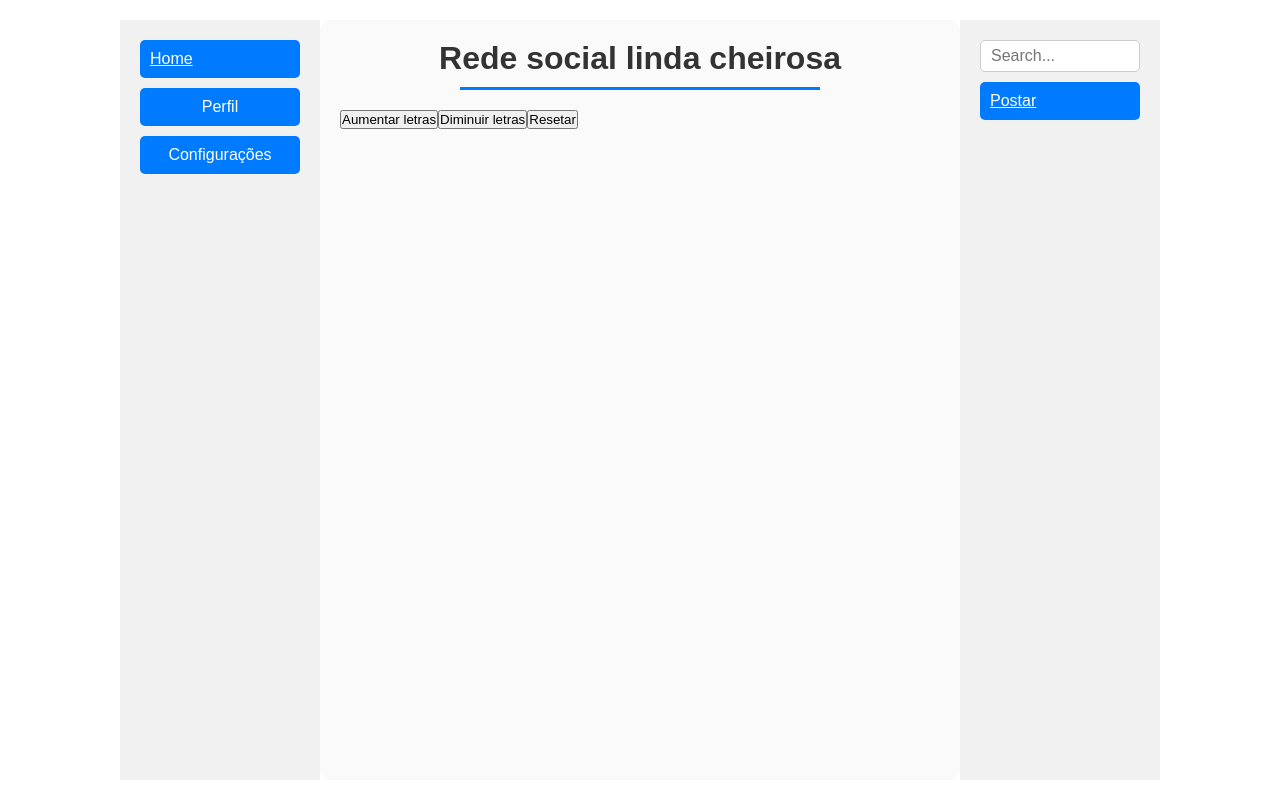
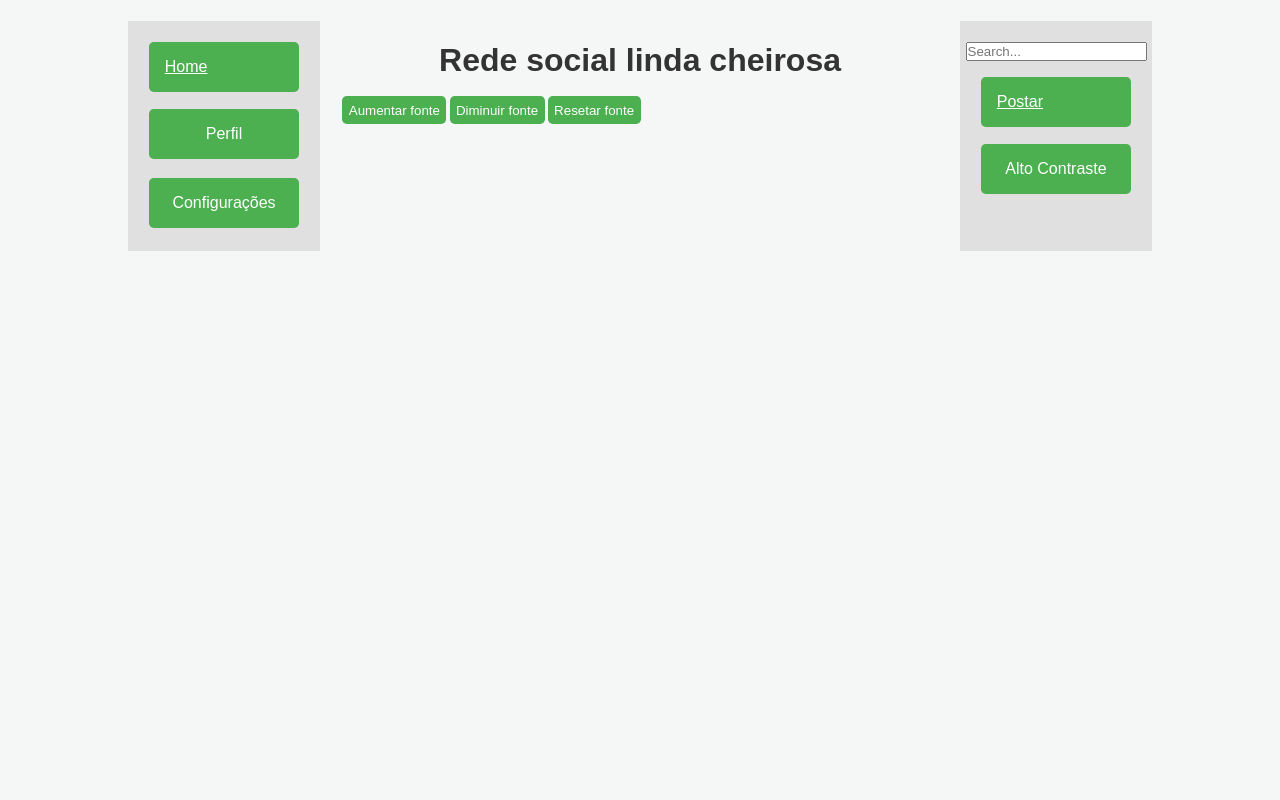
Before and after one commit to yamazakira/projeto-TEIEA, a React (Vite) app: page / in a window 1280 px wide. Built offline with nearby package versions, Linux system fonts and the light colour scheme; no server answers.

Commit message:
Tema alto contraste

```diff
--- a/src/App.tsx
+++ b/src/App.tsx
@@ -1,27 +1,43 @@
 import React from 'react';
 import './globals.css';
 import { Link, Outlet } from 'react-router-dom';
+import { ThemeProvider } from './paginas/temasContext';
+import { useTheme } from './paginas/temasContext';
+
+const ThemeToggleButton: React.FC = () => {
+  const { theme, toggleTheme } = useTheme();
+
+  return (
+    <button onClick={toggleTheme}
+      className="nav-button">
+      {theme === 'light' ? 'Alto Contraste' : 'Modo Claro'}
+    </button>
+  );
+};
 
 const App = () => {
   return (
+    <ThemeProvider>
       <div className="app-container">
-      <div className="sidebar-left">
+        <div div className="sidebar-left" >
           <Link to='/' className='nav-button'>Home</Link>
           <button className="nav-button">Perfil</button>
           <button className="nav-button">Configurações</button>
+
         </div>
         <main className="feed-container">
           <div className="app-header">
             <h1 className="app-title">Rede social linda cheirosa</h1>
-          <div className="divider"></div>
           </div>
           <Outlet />
         </main>
         <div className="sidebar-right">
           <input type="text" className="search-bar" placeholder="Search..." />
           <Link to='/createpost' className='nav-button'>Postar</Link>
+          <ThemeToggleButton />
         </div>
-    </div>
+      </div >
+    </ThemeProvider >
   );
 }
 
--- a/src/globals.css
+++ b/src/globals.css
@@ -1,4 +1,3 @@
-/* Reset some default styles */
 * {
     margin: 0;
     padding: 0;
@@ -9,97 +8,117 @@ body,
 html {
     height: 100%;
     font-family: Arial, sans-serif;
+    font-size: 1rem;
 }
 
-/* Container for the app layout */
+:root {
+    --background-light: #f4f7f6;
+    --background-dark: #000000;
+    --text-light: #333;
+    --text-dark: #ffffff;
+    --sidebar-bg-light: #e0e0e0;
+    --sidebar-bg-dark: #111111;
+    --button-bg-light: #4caf50;
+    --button-bg-dark: #ff0000;
+    --button-hover-light: #388e3c;
+    --button-hover-dark: #ff4500;
+    --highlight: #ffff00;
+}
+
+body {
+    background-color: var(--background-light);
+    color: var(--text-light);
+    transition: background-color 0.3s, color 0.3s;
+}
+
+body[data-theme='dark'] {
+    background-color: var(--background-dark);
+    color: var(--text-dark);
+}
+
 .app-container {
     display: flex;
     justify-content: center;
-    height: 100vh;
+    height: 100%;
     width: 100%;
-    padding: 20px;
+    padding: 1.3rem;
+
 }
 
-.sidebar-right {
-    width: 200px;
-    background-color: #f1f1f1;
-    padding: 20px;
+.sidebar-right,
+.sidebar-left {
+    width: 12rem;
+    height: auto;
+    padding: 1.3rem;
     display: flex;
     flex-direction: column;
-    gap: 10px;
+    gap: 1rem;
     align-items: center;
+    background-color: var(--sidebar-bg-light);
+    transition: background-color 0.3s;
 }
 
-/* Search bar */
-.search-bar {
-    width: 100%;
-    height: 2em;
-    padding: 10px;
-    font-size: 16px;
-    border: 1px solid #ccc;
-    border-radius: 5px;
+body[data-theme='dark'] .sidebar-right,
+body[data-theme='dark'] .sidebar-left {
+    background-color: var(--sidebar-bg-dark);
 }
 
-/* Feed Container */
 .feed-container {
     flex: 1;
     max-width: 40rem;
     min-width: 20rem;
-    /* Makes the feed smaller */
-    background-color: #fafafa;
-    padding: 20px;
+    background-color: var(--background-light);
+    padding: 1.3rem;
     display: flex;
     flex-direction: column;
     align-items: center;
-    border-radius: 10px;
+    border-radius: 0.6rem;
+    transition: background-color 0.3s;
 }
 
-/* Header above the feed */
+body[data-theme='dark'] .feed-container {
+    background-color: var(--background-dark);
+}
+
 .app-header {
     width: 100%;
     text-align: center;
-    margin-bottom: 10px;
+    margin-bottom: 1rem;
 }
 
 .app-title {
-    font-size: 32px;
+    font-size: 2rem;
     font-weight: bold;
-    color: #333;
+    color: var(--text-light);
+    transition: color 0.3s;
 }
 
-.divider {
-    width: 60%;
-    height: 3px;
-    background-color: #007bff;
-    margin: 10px auto;
+body[data-theme='dark'] .app-title {
+    color: var(--highlight);
 }
 
-/* Right Sidebar */
-.sidebar-left {
-    width: 200px;
-    background-color: #f1f1f1;
-    padding: 20px;
-    display: flex;
-    flex-direction: column;
-    gap: 10px;
-    align-items: center;
-}
-
-/* Buttons */
 .nav-button {
     width: 100%;
-    padding: 10px;
-    font-size: 16px;
+    padding: 1rem;
+    font-size: 1rem;
     border: none;
-    background-color: #007bff;
+    background-color: var(--button-bg-light);
     color: white;
-    border-radius: 5px;
+    border-radius: 0.3rem;
     cursor: pointer;
     transition: background-color 0.3s;
 }
 
 .nav-button:hover {
-    background-color: #0056b3;
+    background-color: var(--button-hover-light);
+}
+
+body[data-theme='dark'] .nav-button {
+    background-color: var(--button-bg-dark);
+}
+
+body[data-theme='dark'] .nav-button:hover {
+    background-color: var(--button-hover-dark);
 }
 
 .feedPosts {
@@ -107,16 +126,14 @@ html {
 }
 
 .postIndividual {
-    /* background: lightgray; */
     margin-bottom: 2em;
 }
 
 .userInfo {
-    /* background-color: gray; */
     display: flex;
     flex-direction: row;
     align-items: center;
-    padding-bottom: 0.5rem;
+    padding-bottom: 0.3rem;
 }
 
 .postConteudo {
@@ -128,7 +145,7 @@ html {
 .postDesc {
     display: grid;
     grid-template-columns: 7fr 1fr;
-    padding: 0 0 0.5rem 0 ;
+    padding: 0 0 0.3rem 0;
 }
 
 .postDados {
@@ -136,7 +153,6 @@ html {
     flex-direction: row;
     align-items: center;
     gap: 1rem;
-    /* padding-top: 0.5rem; */
 }
 
 .postLikes,
@@ -145,3 +161,29 @@ html {
     flex-direction: row;
     align-items: center;
 }
+.buttonsContainer {
+    margin-bottom: 1rem;
+}
+button {
+    padding: 0.4rem;
+    font-size: 16;
+    margin: 0.1rem;
+    border: none;
+    background-color: var(--button-bg-light);
+    color: white;
+    border-radius: 0.3rem;
+    cursor: pointer;
+    transition: background-color 0.3s;
+}
+
+button:hover {
+    background-color: var(--button-hover-light);
+}
+
+body[data-theme='dark'] button {
+    background-color: var(--button-bg-dark);
+}
+
+body[data-theme='dark'] button:hover {
+    background-color: var(--button-hover-dark);
+}
--- a/src/main.tsx
+++ b/src/main.tsx
@@ -2,9 +2,9 @@ import React from "react";
 import ReactDOM from "react-dom/client";
 import App from "./App";
 import { BrowserRouter, createBrowserRouter, RouterProvider } from "react-router-dom";
-import Home from "./components/Home";
-import Create from "./components/Create";
-import useSpeechRecognition from "./components/useSpeechRecognition";
+import Home from "./paginas/Home";
+import Create from "./paginas/Create";
+import useSpeechRecognition from "./paginas/useSpeechRecognition";
 
 const router = createBrowserRouter([
     {
--- a/src/components/Home.tsx
+++ b/src/paginas/Home.tsx
@@ -74,6 +74,7 @@ const Home = () => {
         );
     };
 
+    // ExCLUIR POST
     const excluirPost = (postId: any, postUserId: any) => {
         if (postId) {
             api.delete(`/user/${postUserId}/post/${postId}`, {
@@ -86,9 +87,12 @@ const Home = () => {
     };
     return (
         <div className='feedPosts'>
-            <button onClick={increaseFontSize}>Aumentar letras</button>
-            <button onClick={decreaseFontSize}>Diminuir letras</button>
-            <button onClick={resetFontSize}>Resetar</button>
+            <div className="buttonsContainer">
+                <button onClick={increaseFontSize}>Aumentar fonte</button>
+                <button onClick={decreaseFontSize}>Diminuir fonte</button>
+                <button onClick={resetFontSize}>Resetar fonte</button>
+            </div>
+
             {postagens
                 .sort((a: any, b: any) => new Date(b.createdAt).getTime() - new Date(a.createdAt).getTime())
                 .map((post: any) => {
--- /dev/null
+++ b/src/paginas/temasContext.tsx
@@ -0,0 +1,47 @@
+import React, { createContext, useContext, useState, ReactNode, useEffect } from 'react';
+
+// TEMAS
+type Theme = 'light' | 'dark';
+interface ThemeContextType {
+  theme: Theme;
+  toggleTheme: () => void;
+}
+
+// VALOR PADRÃO: LIGHT
+const ThemeContext = createContext<ThemeContextType | undefined>(undefined);
+
+// PROVEDOR
+export const ThemeProvider: React.FC<{ children: ReactNode }> = ({ children }) => {
+  const [theme, setTheme] = useState<Theme>('light');
+
+  useEffect(() => {
+    const savedTheme = localStorage.getItem('theme') as Theme;
+    if (savedTheme) {
+      setTheme(savedTheme);
+    }
+  }, []);
+
+  useEffect(() => {
+    localStorage.setItem('theme', theme);
+    document.body.setAttribute('data-theme', theme);
+  }, [theme]);
+
+  const toggleTheme = () => {
+    setTheme(prevTheme => (prevTheme === 'light' ? 'dark' : 'light'));
+  };
+
+  return (
+    <ThemeContext.Provider value={{ theme, toggleTheme }}>
+      {children}
+    </ThemeContext.Provider>
+  );
+};
+
+// ACESSO
+export const useTheme = (): ThemeContextType => {
+  const context = useContext(ThemeContext);
+  if (!context) {
+    throw new Error('useTheme must be used within a ThemeProvider');
+  }
+  return context;
+};
```
Also changed, not shown: src/paginas/Create.tsx (renamed from src/components/Create.tsx), src/paginas/tts.tsx (renamed from src/components/tts.tsx), src/paginas/useSpeechRecognition.tsx (renamed from src/components/useSpeechRecognition.tsx). Lines whose indentation alone changed are shown as unchanged.
